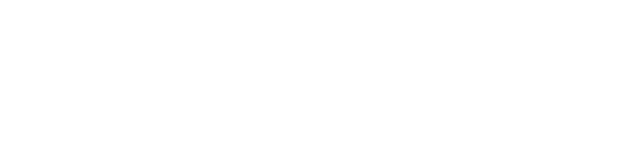
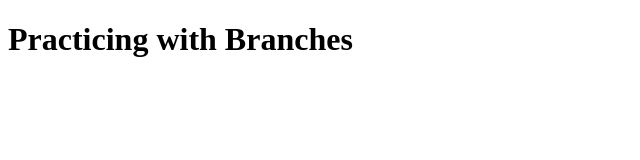
Before and after one commit to AliciaSWood/Practice-Repo, a plain HTML site: page index.html in a window 1280 px wide. Shown: the whole page, without its empty margins (0-640 px from the left). Drawn offline with Linux system fonts and the light colour scheme.

Commit message:
addedHTML

```diff
--- a/index.html
+++ b/index.html
@@ -4,9 +4,10 @@
     <meta charset="UTF-8">
     <meta http-equiv="X-UA-Compatible" content="IE=edge">
     <meta name="viewport" content="width=device-width, initial-scale=1.0">
-    <title>Document</title>
+    <title>Testing</title>
 </head>
 <body>
+    <h1>Practicing with Branches</h1>
 
 </body>
 </html>
```
